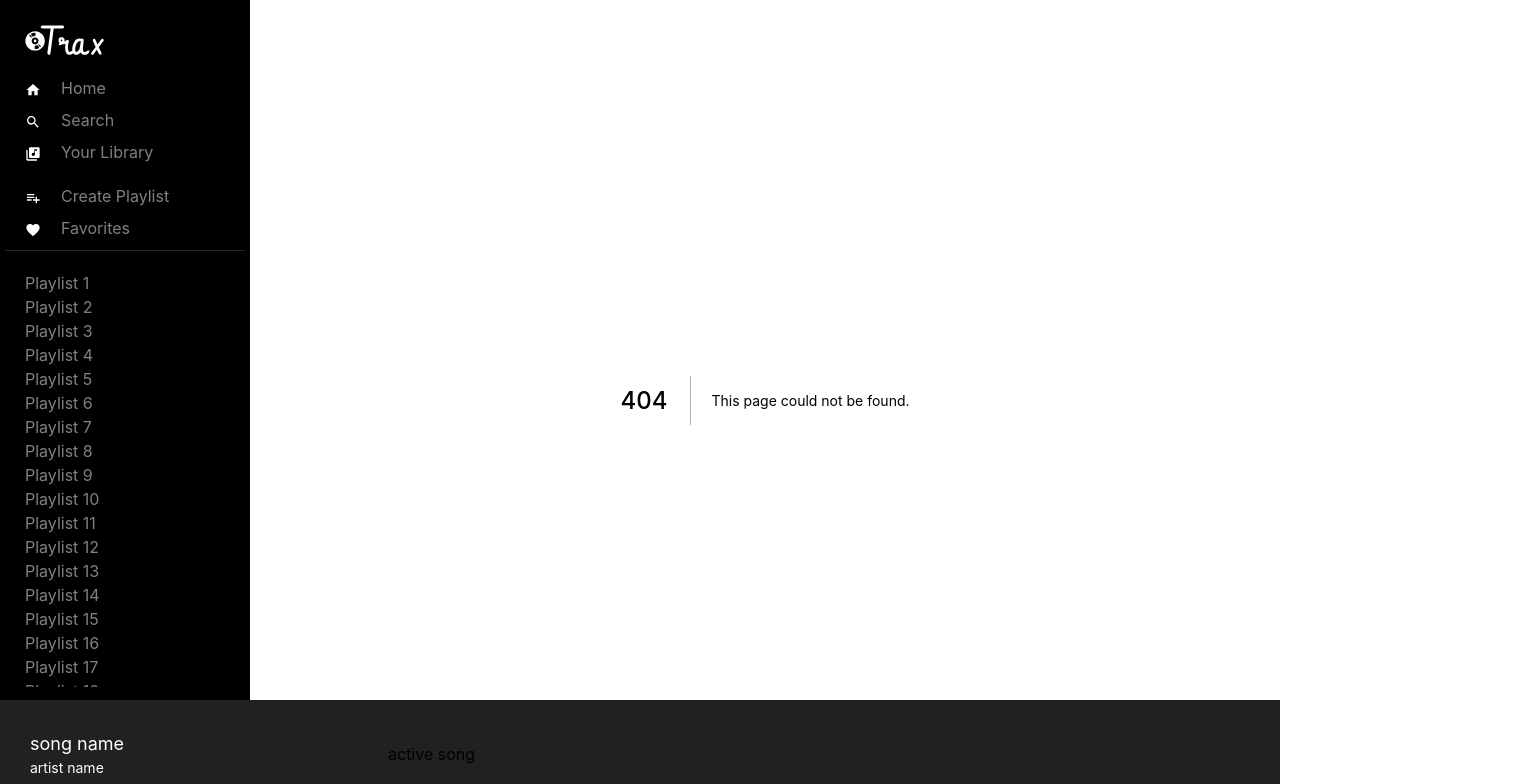
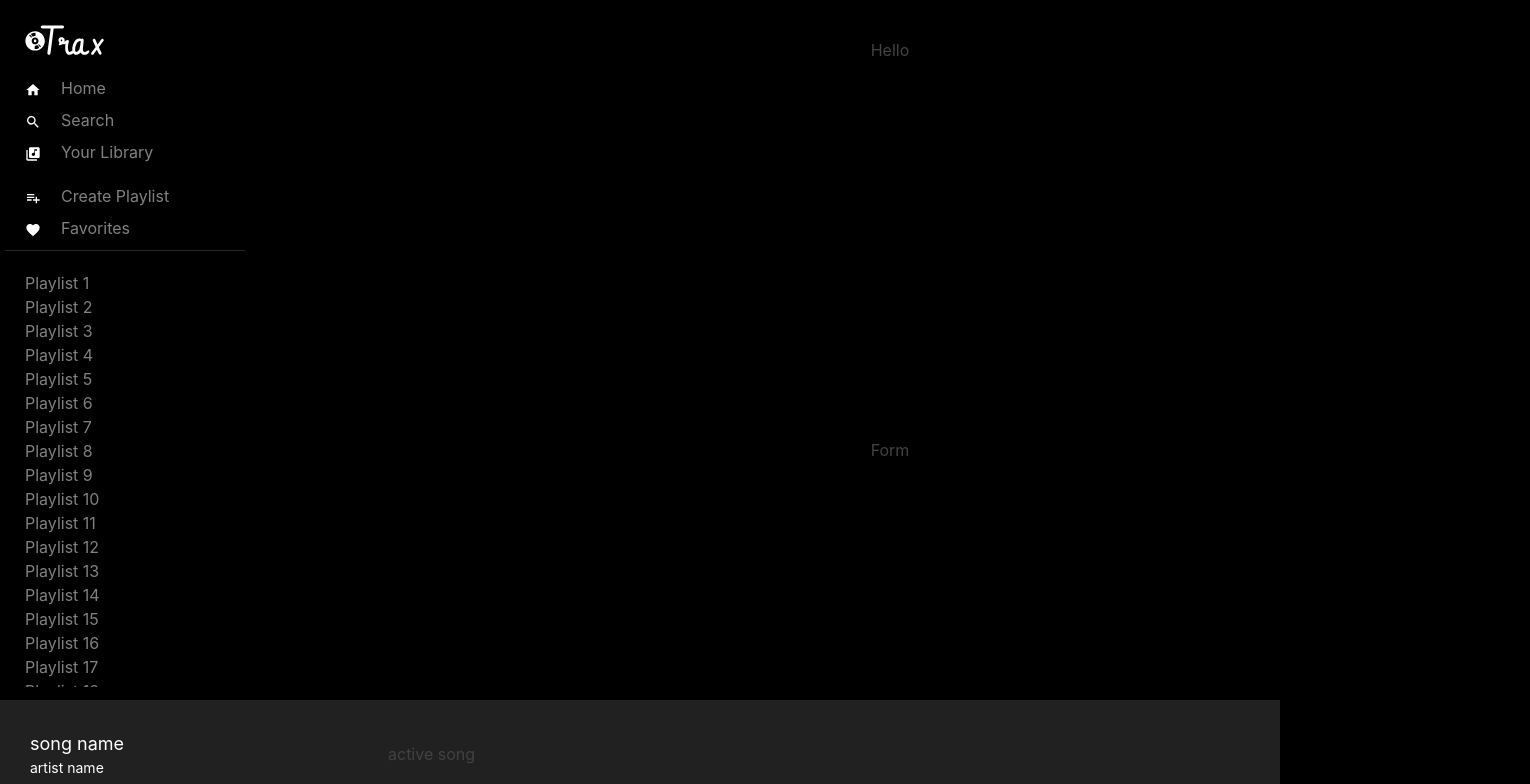
Before and after one commit to vcristian1/fullstack-spotifyjs, a Next.js app: page /signin in a window 1280 px wide. Before the commit this address had no page. Shown: the top 784 px of the page, 1530 px wide, since content can reach past the window. Built offline with nearby package versions, Linux system fonts and the light colour scheme.

Commit message:
added signin and signup pages in pages directory

```diff
--- /dev/null
+++ b/pages/signin.tsx
@@ -0,0 +1,7 @@
+import AuthForm from '../components/authForm'
+
+const Signin = () => {
+  return <AuthForm mode="signup" />
+}
+
+export default Signin
```
Also changed, not shown: pages/signup.tsx (added, +7 -0 lines).
